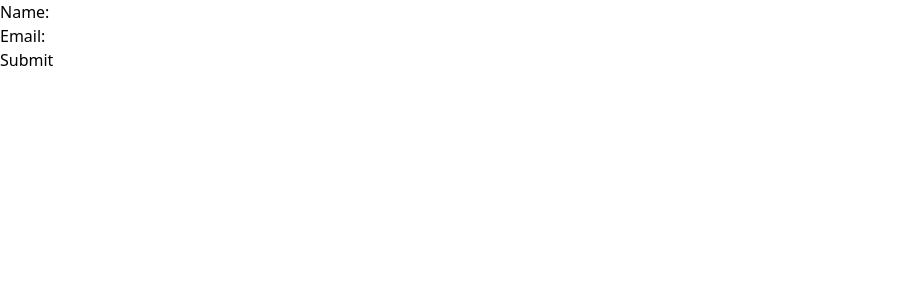
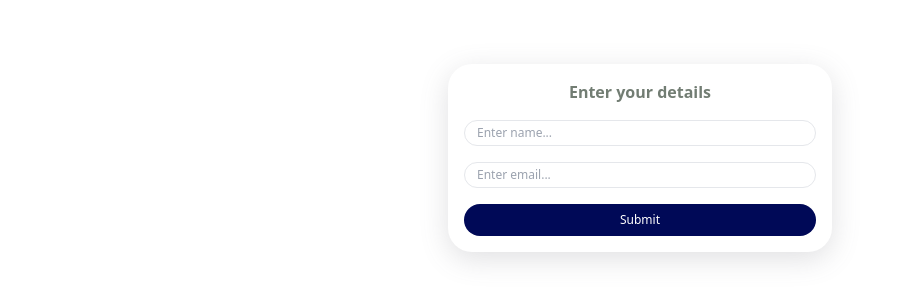
Before and after one commit to Hardy101/100DaysofCode-ReactJS, a React (Vite) app in the folder ReactIntro/: page / in a window 1280 px wide. Shown: the top 302 px of the page, without its empty margins (0-898 px from the left). Built offline with nearby package versions, Linux system fonts and the light colour scheme.

Commit message:
basicform validation

```diff
--- a/ReactIntro/src/App.tsx
+++ b/ReactIntro/src/App.tsx
@@ -1,11 +1,11 @@
 import React from "react";
 import { BrowserRouter as Router, Routes, Route } from "react-router-dom";
 import "./App.css";
-import FormValidate from "./components/dayNine-FormValidate";
+import FormWithValidation from "./components/dayNine-FormValidate";
 
 function App() {
   return (
-    <FormValidate />
+    <FormWithValidation />
     // <Router>
     //   <Routes>
     //     <Route path="/" element={<ConditionalRendering />} />
--- a/ReactIntro/src/components/dayNine-FormValidate.tsx
+++ b/ReactIntro/src/components/dayNine-FormValidate.tsx
@@ -5,73 +5,86 @@ interface FormData {
   email: string;
 }
 
-const FormValidate = () => {
+const FormWithValidation: React.FC = () => {
   const [formData, setFormData] = useState<FormData>({ name: "", email: "" });
-
   const [errors, setErrors] = useState<{ name?: string; email?: string }>({});
 
   const handleChange = (e: React.ChangeEvent<HTMLInputElement>): void => {
     const { name, value } = e.target;
     setFormData({ ...formData, [name]: value });
 
-    // Handle
-    setErrors((prev => ({...prev, [name]: undefined})))
+    setErrors((prev) => ({ ...prev, [name]: undefined }));
   };
 
   const validate = (): boolean => {
     const newErrors: { name?: string; email?: string } = {};
+
     if (!formData.name.trim()) {
-      newErrors.name = "Name is required";
+      newErrors.name = "Name is required!";
     }
-    if (!formData.email.trim()) {
-      newErrors.email = "Email is required";
+    if (!formData.name.trim()) {
+      newErrors.email = "Email is required!";
     } else if (!/\S+@\S+\.\S+/.test(formData.email)) {
-      newErrors.email = "Invalid email format";
+      newErrors.email = "Invalid Email format";
     }
 
     setErrors(newErrors);
-    return Object.keys(newErrors).length === 0;
+    return Object.entries(newErrors).length === 0;
   };
 
-  const handleSubmit = (e: React.FormEvent<HTMLFormElement>): void => {
+  const handleSubmit = (e: React.FormEvent<HTMLFormElement>) => {
     e.preventDefault();
 
     if (validate()) {
-      console.log("Form submitted successfully:", formData);
-      alert("Form submitted successfully!");
-      setFormData({ name: "", email: "" }); // Reset the form
+      alert("Form Submitted Successfully");
+      setFormData({ name: "", email: "" });
     }
   };
 
   return (
-    <form onSubmit={handleSubmit}>
-      <div>
-        <label htmlFor="name">Name:</label>
+    <main className="flex justify-center p-16">
+      <form
+        onSubmit={handleSubmit}
+        className="bs-1 rounded-3xl flex flex-col gap-4 w-1/3 p-4"
+      >
+        <h1 className=" text-[#727D73] font-bold text-center">
+          Enter your details
+        </h1>
         <input
           type="text"
-          id="name"
           name="name"
           value={formData.name}
           onChange={handleChange}
+          placeholder="Enter name..."
+          className="bg-transparent outline-none px-3 py-1 text-xs border rounded-3xl"
         />
-        {errors.name && <p style={{ color: "red" }}>{errors.name}</p>}
-      </div>
-
-      <div>
-        <label htmlFor="email">Email:</label>
+        {errors.name && (
+          <span className="text-red-500 px-3 text-xs font-bold">
+            {errors.name}
+          </span>
+        )}
         <input
-          type="email"
-          id="email"
+          type="text"
           name="email"
           value={formData.email}
           onChange={handleChange}
+          placeholder="Enter email..."
+          className="bg-transparent outline-none px-3 py-1 text-xs border rounded-3xl"
         />
-        {errors.email && <p style={{ color: "red" }}>{errors.email}</p>}
-      </div>
-
-      <button type="submit">Submit</button>
-    </form>
+        {errors.email && (
+          <span className="text-red-500 px-3 text-xs font-bold">
+            {errors.email}
+          </span>
+        )}
+        <button
+          type="submit"
+          className="bg-[#000957] py-2 rounded-3xl text-white text-xs"
+        >
+          Submit
+        </button>
+      </form>
+    </main>
   );
 };
 
-export default FormValidate;
+export default FormWithValidation;
```
